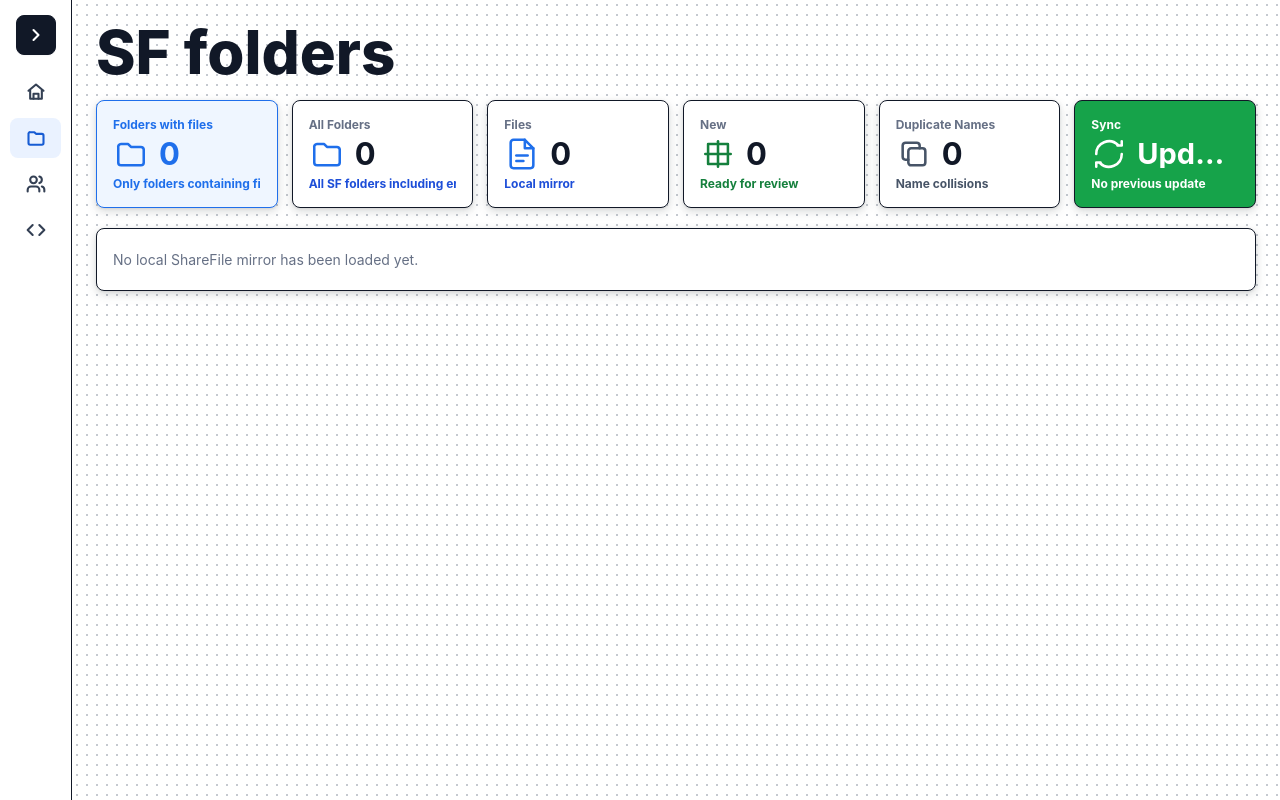
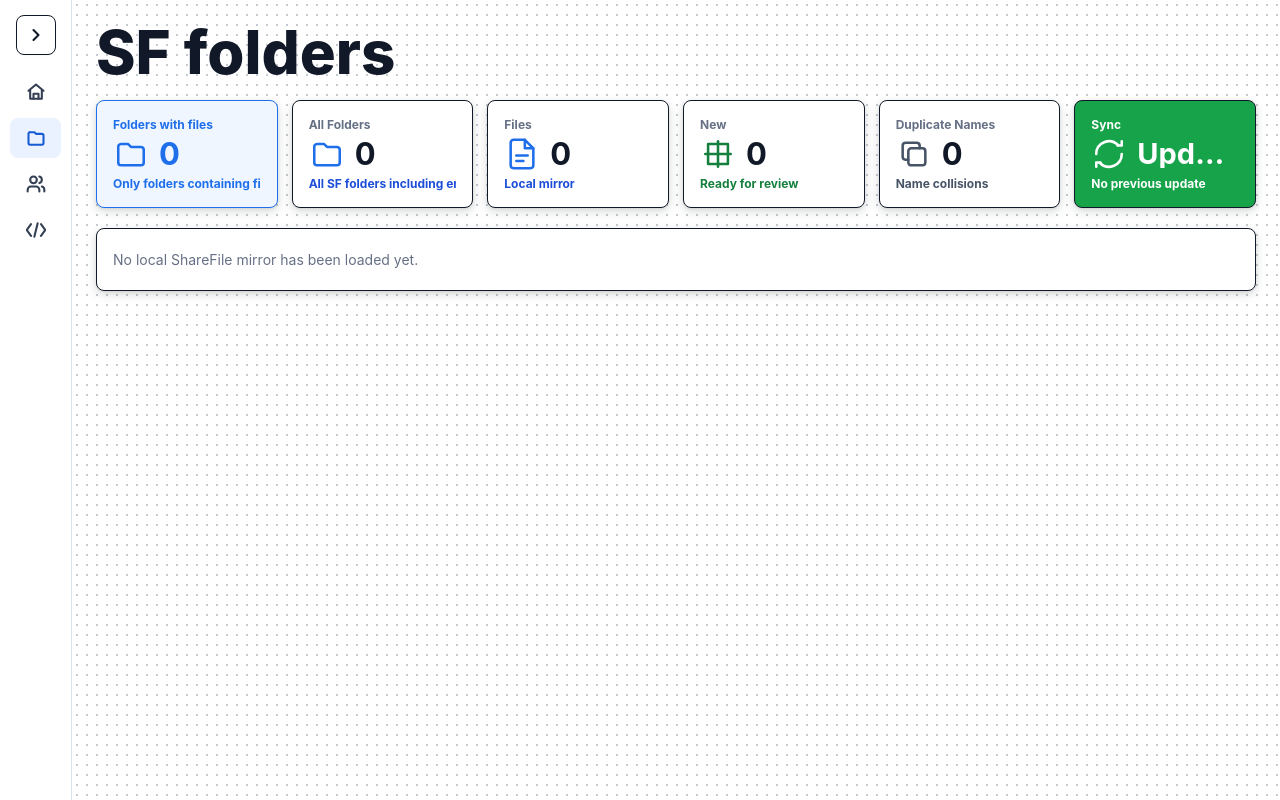
Before and after one commit to d-kulish/testifize, a Django app: page /folders/ in a window 1280 px wide. Run offline with Django 5.2, Linux system fonts and the light colour scheme; data comes from the database, SQL or seed files in the repository; data that the repository does not hold is empty.

Commit message:
ui: refine navigation panel — shrink expanded width, fix code symbol, revert sidebar border and toggle colors
- Reduce expanded navigation width from 232px to 186px (-20%)
- Correct Parsing icon from '<->' to '</>' (proper code bracket symbol)
- Revert sidebar separator from black back to subtle grey
- Revert nav-toggle background to white with black border/icon

```diff
--- a/web/pipeline_dashboard/templates/pipeline_dashboard/base.html
+++ b/web/pipeline_dashboard/templates/pipeline_dashboard/base.html
@@ -1902,7 +1902,7 @@
     }
 
     .shell.nav-expanded {
-      grid-template-columns: 232px minmax(0, 1fr);
+      grid-template-columns: 186px minmax(0, 1fr);
     }
 
     .sidebar {
@@ -1914,7 +1914,7 @@
       padding: 14px 10px;
       background: rgba(255, 255, 255, 0.82);
       backdrop-filter: blur(18px);
-      border-right: 1px solid #111827;
+      border-right: 1px solid var(--border);
     }
 
     .sidebar-header {
@@ -1938,16 +1938,16 @@
       height: 40px;
       border: 1px solid #111827;
       border-radius: 8px;
-      background: #111827;
-      color: #ffffff;
+      background: #ffffff;
+      color: #111827;
       cursor: pointer;
       box-shadow: 0 1px 2px rgba(16, 24, 40, 0.04);
     }
 
     .nav-toggle:hover {
       border-color: #111827;
-      color: #ffffff;
-      background: #000000;
+      color: #000000;
+      background: #f8fbff;
     }
 
     .nav-toggle svg {
@@ -2587,7 +2587,7 @@
           <span class="nav-label">Vendors</span>
         </a>
         <a class="{% if active_nav == 'process' %}active{% endif %}" href="{% url 'pipeline_dashboard:process' %}" title="Parsing">
-          <span class="nav-icon" aria-hidden="true"><svg viewBox="0 0 24 24"><path d="m16 18 6-6-6-6"></path><path d="m8 6-6 6 6 6"></path></svg></span>
+          <span class="nav-icon" aria-hidden="true"><svg viewBox="0 0 24 24"><path d="M6 5l-5 7 5 7"></path><path d="M18 5l5 7-5 7"></path><path d="M10 20L14 4"></path></svg></span>
           <span class="nav-label">Parsing</span>
         </a>
       </nav>
```
